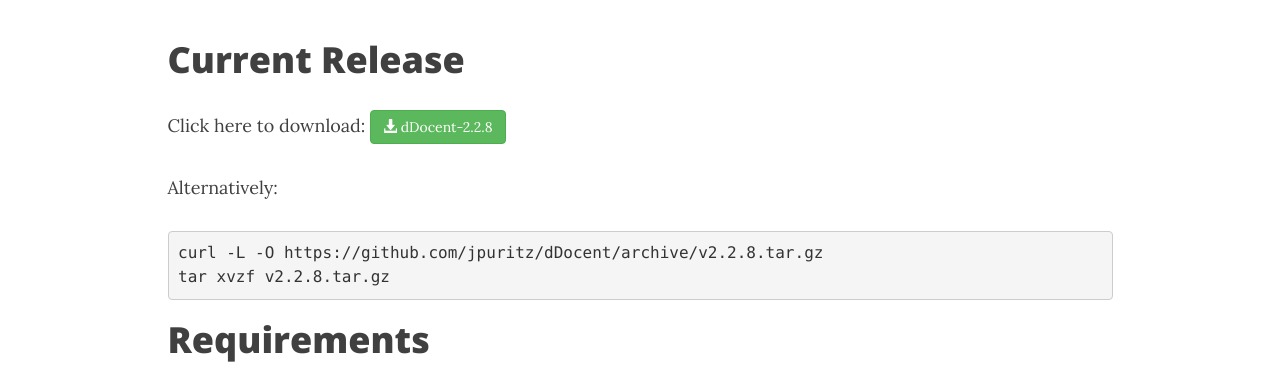
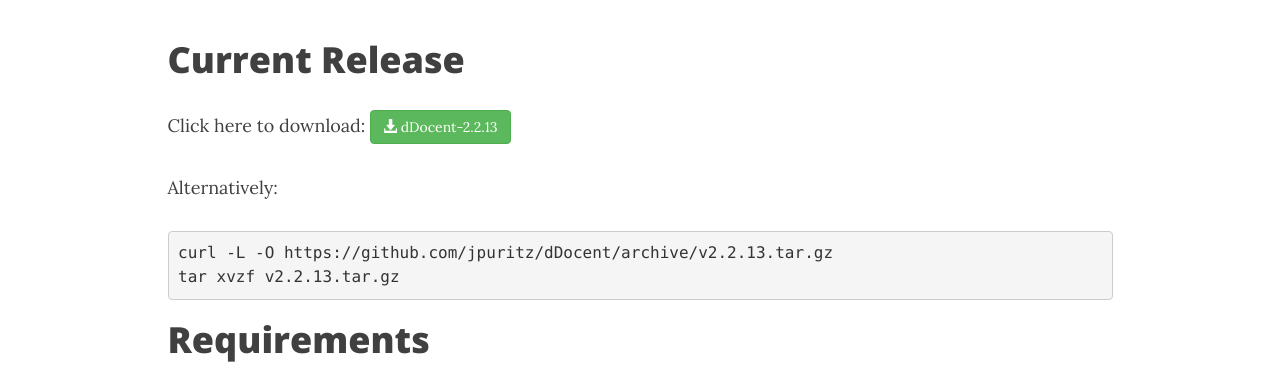
Before and after one commit to jpuritz/dDocent, a Jekyll site: the page built from downloads.md, in a window 1280 px wide and 900 px high. Shown: the part 371-746 px from the top of the window. Built offline with Jekyll 4.4.1, drawn with Linux system fonts in a browser that asks for light colours; nearby versions of some CDN libraries; library files that are not in the unit come from our copies.

Commit message:
Update downloads.md

````diff
--- a/downloads.md
+++ b/downloads.md
@@ -6,13 +6,13 @@
 
 # Current Release
 
-Click here to download: <a class="btn btn-success" href="https://github.com/jpuritz/dDocent/archive/2.2.8.tar.gz"><span class="glyphicon glyphicon-download-alt" aria-hidden="true"></span> dDocent-2.2.8</a>
+Click here to download: <a class="btn btn-success" href="https://github.com/jpuritz/dDocent/archive/v2.2.13.tar.gz"><span class="glyphicon glyphicon-download-alt" aria-hidden="true"></span> dDocent-2.2.13</a>
 
 Alternatively:
 
 ```
-curl -L -O https://github.com/jpuritz/dDocent/archive/v2.2.8.tar.gz
-tar xvzf v2.2.8.tar.gz
+curl -L -O https://github.com/jpuritz/dDocent/archive/v2.2.13.tar.gz
+tar xvzf v2.2.13.tar.gz
 ```
 
 # Requirements
````
